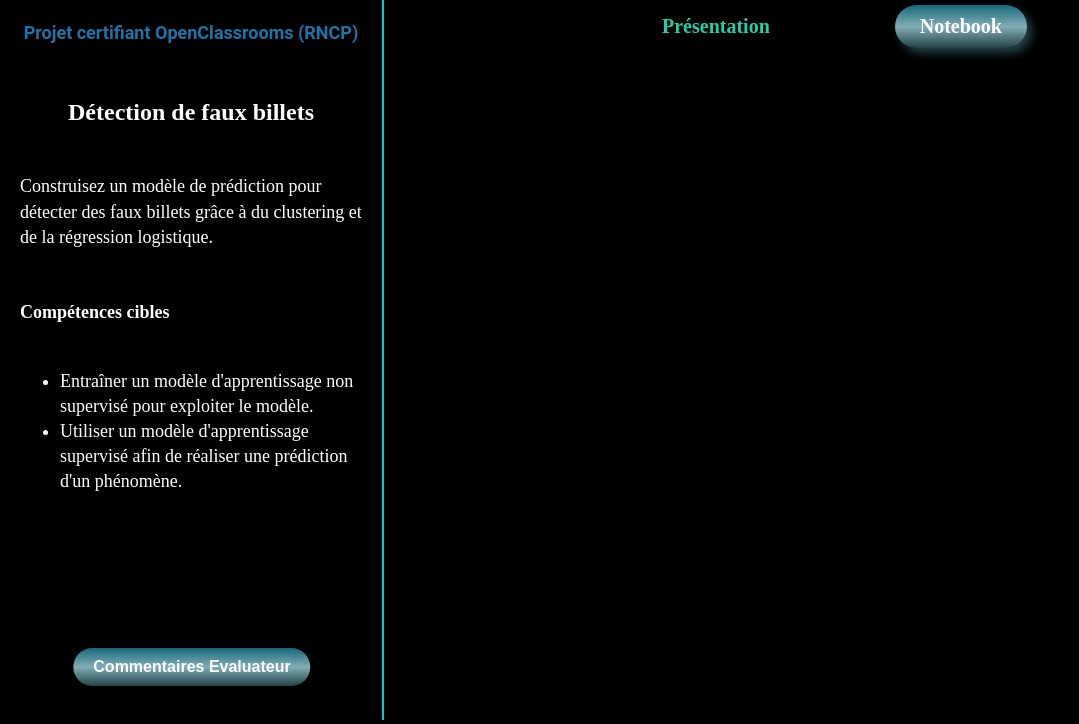
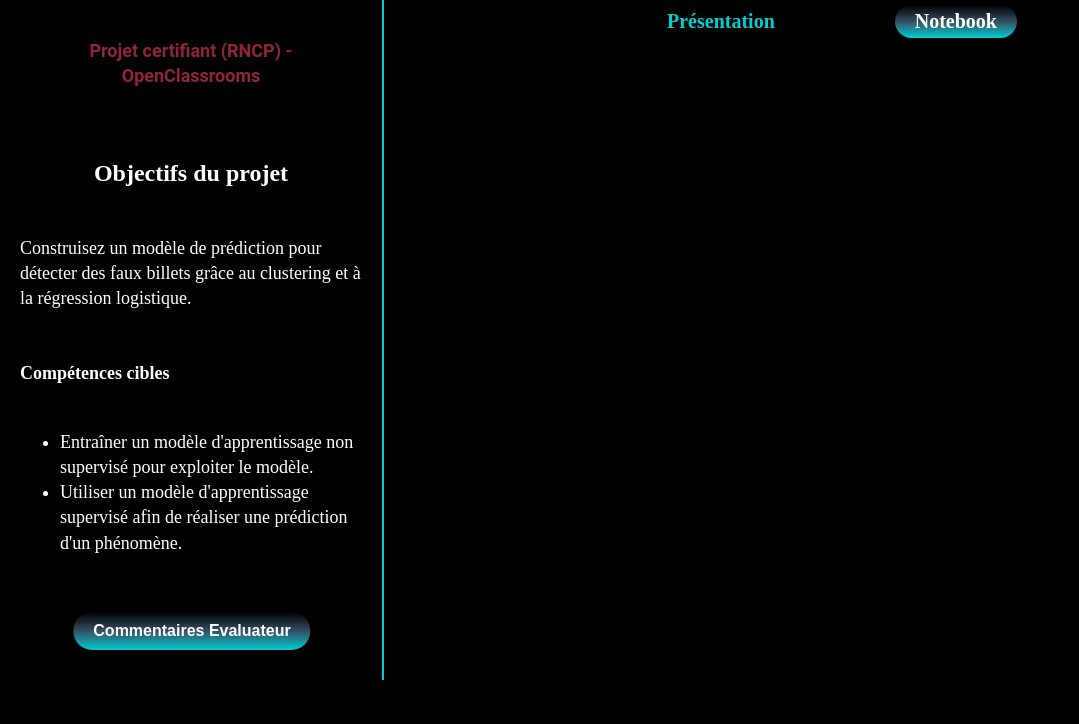
Before and after one commit to Steph9145/Steph9145.github.io, a plain HTML site: page Projets/Billets/Billet.html in a window 1280 px wide. Shown: the whole page, without its empty margins (0-1079 px from the left). Drawn offline with Linux system fonts and the light colour scheme.

Commit message:
Update Billet.html

```diff
--- a/Projets/Billets/Billet.html
+++ b/Projets/Billets/Billet.html
@@ -5,33 +5,47 @@
     <meta name="viewport" content="width=device-width, initial-scale=1.0">
     <title>Deux containers avec boutons et contenu dynamique</title>
     <style>
+        /* Variables CSS pour les couleurs réutilisées */
+        :root {
+            --background-color: #000;
+            --header-background: #000000;
+            --Turquoise: darkturquoise;
+            --nav-link: white;
+            --Marron: #90253a;
+        }
         html, body {
-            height: 90vh;
+            height: 85vh;
             margin: 0;
             padding: 0;
             box-sizing: border-box;
-            background-color: rgb(0, 0, 0);
+            background-color: var(--background-color);
         }
 
         .page-wrapper {
             display: flex;
-            height: 90vh;
+            height: 85vh;
             overflow: hidden;
         }
 
         .container-left {
             width: 30%;
-            height: 90vh;
-            background-color: rgb(0, 0, 0);
-            color: rgb(255, 255, 255);
+            height: 85vh;
+            background-color: var(--background-color);
+            color: var(--nav-link);
             font-size: 18px;
             padding: 20px;
-            border-right: 2px solid darkturquoise;
+            border-right: 2px solid var(--Turquoise);
             box-sizing: border-box;
             overflow-y: auto;
             line-height: 1.4; /* Ajuste ici l'interligne */
         }
-
+        .container-left p {
+            font-size: 18px;
+            font-weight: bold;
+            color: var(--Marron);
+            font-family: Roboto, sans-serif;
+            text-align: center;
+        }
         .main-content {
             width: 70%;
             display: flex;
@@ -52,7 +66,7 @@
         }
 
         .container-1 {
-            background-color: rgb(0, 0, 0);
+            background-color: var(--background-color);
             height: 5vh;
             position: relative;
             z-index: 1;
@@ -60,7 +74,7 @@
         }
 
         .container-2 {
-            background-color: rgb(0, 0, 0);
+            background-color: var(--background-color);
             flex-grow: 1;
             display: flex;
             justify-content: center;
@@ -77,9 +91,9 @@
             transform: translateX(-50%);
             padding: 10px 20px;
             border-radius: 50px;
-            background: linear-gradient(to bottom, #1d8da4bc, #afeaf7bc, #305a62bc);
-            box-shadow: 5px 5px 10px #000000bc;
-            color: rgb(255, 255, 255); /* Couleur du texte */
+            background: linear-gradient(to bottom, black, #486b87bc, var(--Turquoise));
+            box-shadow: 5px 5px 10px black;
+            color: var(--nav-link); /* Couleur du texte */
             border: none; /* Pas de bordure */
             border-radius: 50px; /* Coins arrondis */
             font-size: 16px; /* Taille du texte */
@@ -88,11 +102,9 @@
             transition: background-color 0.3s ease, color 0.3s ease;
         }
 
-
-
         #popup-button:hover {
             background-color: transparent;
-            color: #000000;
+            color: black;
         }
 
         .popup {
@@ -131,8 +143,6 @@
             max-height: 100%;
         }
 
-
-
         .buttons {
             display: flex;
             justify-content: center;
@@ -148,11 +158,10 @@
             align-items: center;
             justify-content: center;
             text-decoration: none;
-            padding: 10px 25px;
-            background: linear-gradient(to bottom, #1d8da4bc, #afeaf7bc, #305a62bc);
-            color: #ffffff;
+            padding: 5px 20px;
+            background: linear-gradient(to bottom, black, #486b87bc, var(--Turquoise));
+            color: white;
             border-radius: 50px;
-            box-shadow: 5px 5px 10px #305a62bc;
             font-size: 20px;
             transition: background-color 0.3s ease, color 0.3s ease, transform 0.3s ease;
             font-weight: bold;
@@ -161,7 +170,7 @@
 
         .buttons a:hover {
             background-color: transparent;
-            color: #000000;
+            color: black;
             box-shadow: none;
             transform: scale(1.05);
         }
@@ -170,7 +179,7 @@
             background-color: transparent;
             background: none;
             box-shadow:none;
-            color: #20cea8;
+            color: var(--Turquoise);
         }
 
         .dynamic-content img {
@@ -329,10 +338,10 @@
             button1: {
                 dynamic: '<iframe src="P10_Srsa_Stéphane_Détecter des faux billets.pdf#toolbar=0" title="Présentation Billet"></iframe>',
                 left: `
-                    <div style="font-size: 18px; font-weight: bold ;color: rgb(32, 115, 167); font-family: Roboto, sans-serif; text-align: center">Projet certifiant OpenClassrooms (RNCP)</div><br><br>
-                    <div class="title">Détection de faux billets</div><br>
+                    <p>Projet certifiant (RNCP) - OpenClassrooms</p><br><br>
+                    <div class="title">Objectifs du projet</div><br>
 
-                    Construisez un modèle de prédiction pour détecter des faux billets grâce à du clustering et de la régression logistique.<br><br><br>
+                    Construisez un modèle de prédiction pour détecter des faux billets grâce au clustering et à la régression logistique.<br><br><br>
                     <strong>Compétences cibles</strong> <br><br>
                     <ul>
                         <li>Entraîner un modèle d'apprentissage non supervisé pour exploiter le modèle.</li>
```
